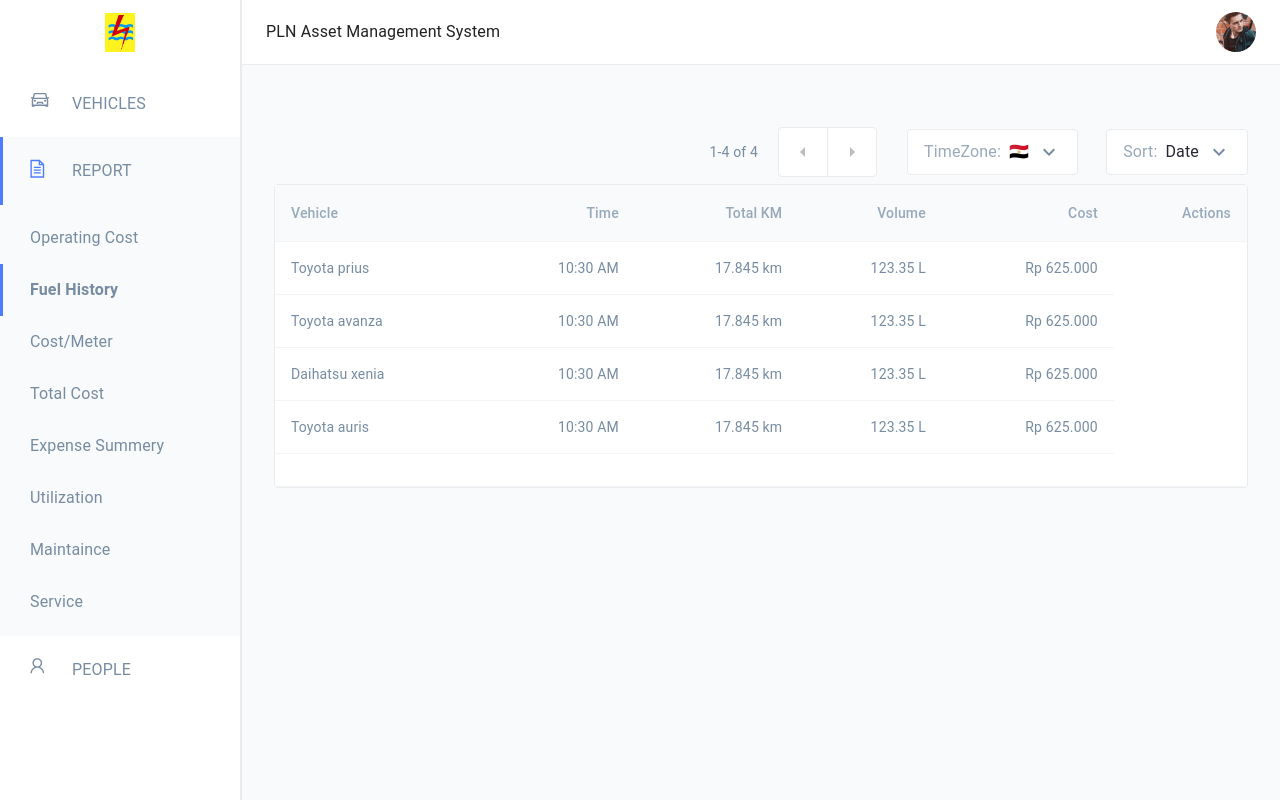
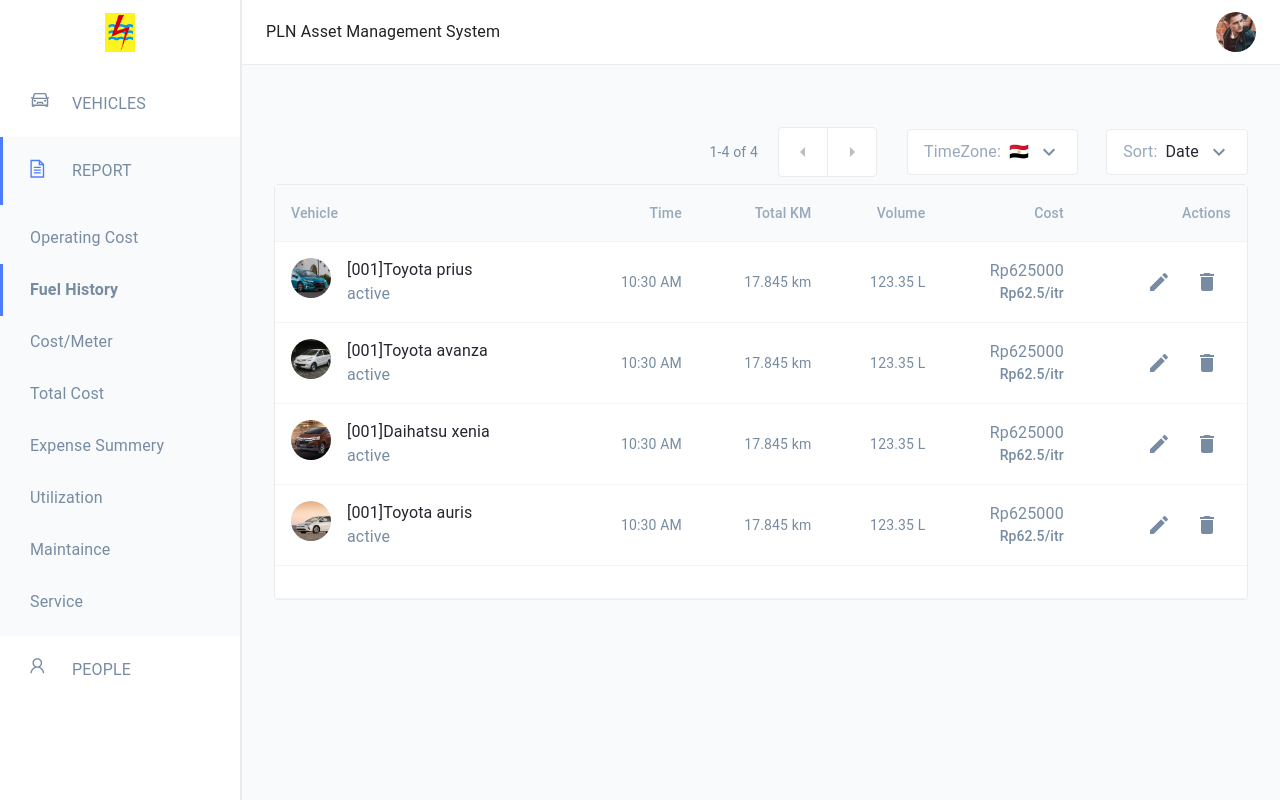
Before and after one commit to ahmad-khalil1/trackingReport, a React (Create React App) app: page /report/fuelHistory in a window 1280 px wide. Built offline with nearby package versions, Linux system fonts and the light colour scheme.

Commit message:
DataTable UI almost finished

```diff
--- a/src/Components/FuelHistoryDataTable.js
+++ b/src/Components/FuelHistoryDataTable.js
@@ -15,6 +15,9 @@
 import avanza from "../assets/dataTable/avanza.png";
 import prius from "../assets/dataTable/prius.png";
 import xenia from "../assets/dataTable/xenia.png";
+import VehiclePresention from "./UI/dataTableUI/VehiclePresention";
+import CostPresentation from "./UI/dataTableUI/CostPresentation";
+import DataTableActionCell from "./UI/dataTableUI/DataTableActionCell";
 
 function createData(image, name, status, time, totalKm, volume, cost) {
   return { image, name, status, time, totalKm, volume, cost };
@@ -168,12 +171,21 @@
                       scope='row'
                       // padding='none'
                     >
-                      {row.name}
+                      <VehiclePresention
+                        name={row.name}
+                        image={row.image}
+                        status={row.status}
+                      />
                     </TableCell>
                     <TableCell align='right'>{row.time}</TableCell>
                     <TableCell align='right'>{row.totalKm}</TableCell>
                     <TableCell align='right'>{row.volume}</TableCell>
-                    <TableCell align='right'>{row.cost}</TableCell>
+                    <TableCell align='right'>
+                      <CostPresentation cost={row.cost} />
+                    </TableCell>
+                    <TableCell align='right'>
+                      <DataTableActionCell />
+                    </TableCell>
                   </TableRow>
                 );
               })}
--- a/src/Components/FuelHistoryToolBar.js
+++ b/src/Components/FuelHistoryToolBar.js
@@ -5,9 +5,9 @@
   TablePagination,
   Toolbar,
 } from "@material-ui/core";
-import TablePaginationActions from "./UI/TablePaginationActions";
+import TablePaginationActions from "./UI/dataTableUI/TablePaginationActions";
 import { useState } from "react";
-import SortingSelect from "./UI/SortingSelect";
+import SortingSelect from "./UI/dataTableUI/SortingSelect";
 
 const useToolbarStyles = makeStyles(theme => ({
   root: {},
--- /dev/null
+++ b/src/Components/UI/dataTableUI/CostPresentation.js
@@ -0,0 +1,14 @@
+import { Avatar, Grid, Typography } from "@material-ui/core";
+
+const CostPresentation = props => {
+  const { cost } = props;
+  return (
+    <>
+      <Grid container direction='column'>
+        <Typography>Rp{625000}</Typography>
+        <Typography variant='subtitle2'>Rp{625.0 / 10}/itr</Typography>
+      </Grid>
+    </>
+  );
+};
+export default CostPresentation;
--- /dev/null
+++ b/src/Components/UI/dataTableUI/DataTableActionCell.js
@@ -0,0 +1,17 @@
+import { IconButton } from "@material-ui/core";
+import { Delete, Edit } from "@material-ui/icons";
+
+const DataTableActionCell = props => {
+  return (
+    <>
+      <IconButton color='inherit'>
+        <Edit />
+      </IconButton>
+      <IconButton color='inherit'>
+        <Delete />
+      </IconButton>
+    </>
+  );
+};
+
+export default DataTableActionCell;
--- a/src/Components/UI/SortingSelect.js
+++ b/src/Components/UI/dataTableUI/SortingSelect.js
@@ -9,7 +9,7 @@
 } from "@material-ui/core";
 import { ExpandMore } from "@material-ui/icons";
 import { useState } from "react";
-import DropDownSelectIcon from "../../assets/icons/DropDownSelectIcon";
+import DropDownSelectIcon from "../../../assets/icons/DropDownSelectIcon";
 
 const useStyle = makeStyles(theme => ({
   selectpaperRoot: {
--- /dev/null
+++ b/src/Components/UI/dataTableUI/VehiclePresention.js
@@ -0,0 +1,19 @@
+import { Avatar, Grid, Typography } from "@material-ui/core";
+
+const VehiclePresention = props => {
+  const { image, name, status } = props;
+  return (
+    <>
+      <Grid container spacing={2} justify='flex-start'>
+        <Grid item>
+          <Avatar src={image} />
+        </Grid>
+        <Grid item>
+          <Typography color='textSecondary'>[001]{name}</Typography>
+          <Typography>{status}</Typography>
+        </Grid>
+      </Grid>
+    </>
+  );
+};
+export default VehiclePresention;
```
Also changed, not shown: src/Components/UI/dataTableUI/TablePaginationActions.js (renamed from src/Components/UI/TablePaginationActions.js).
